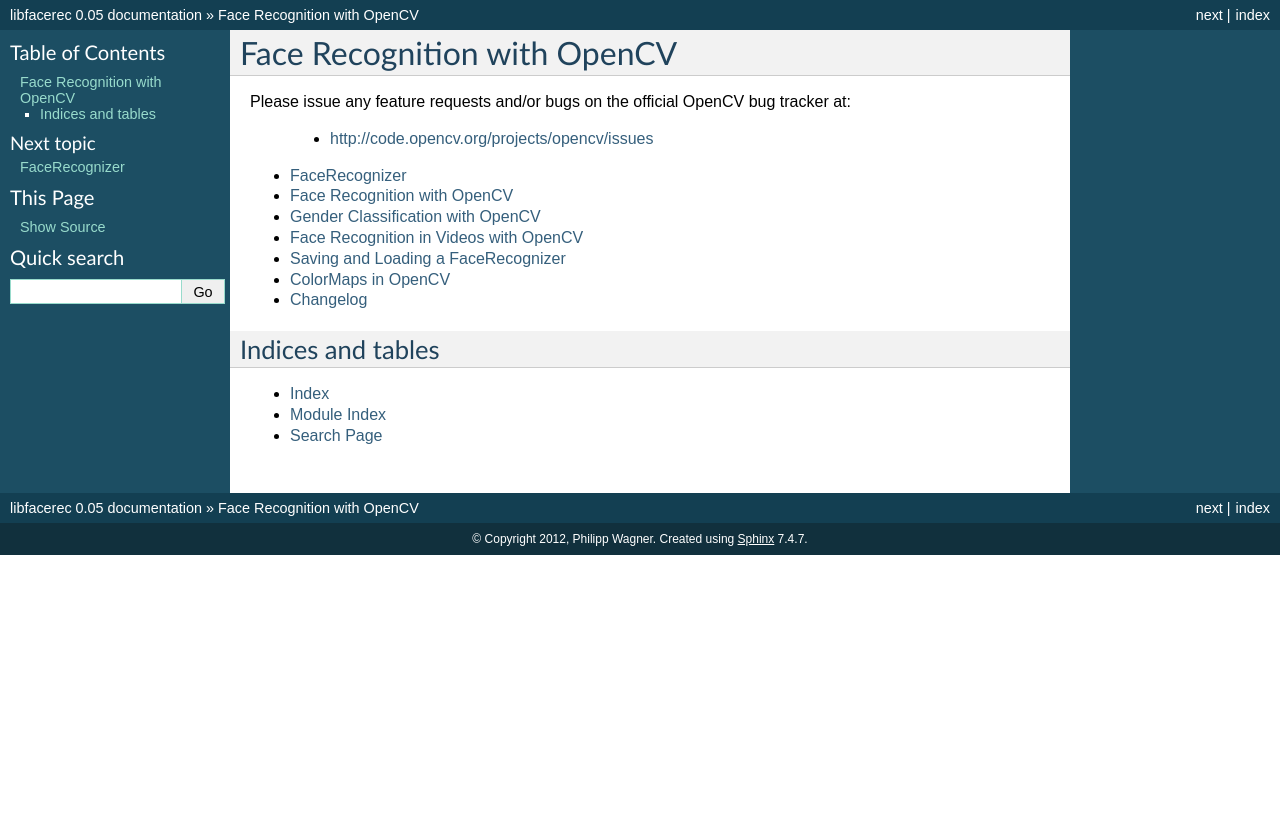
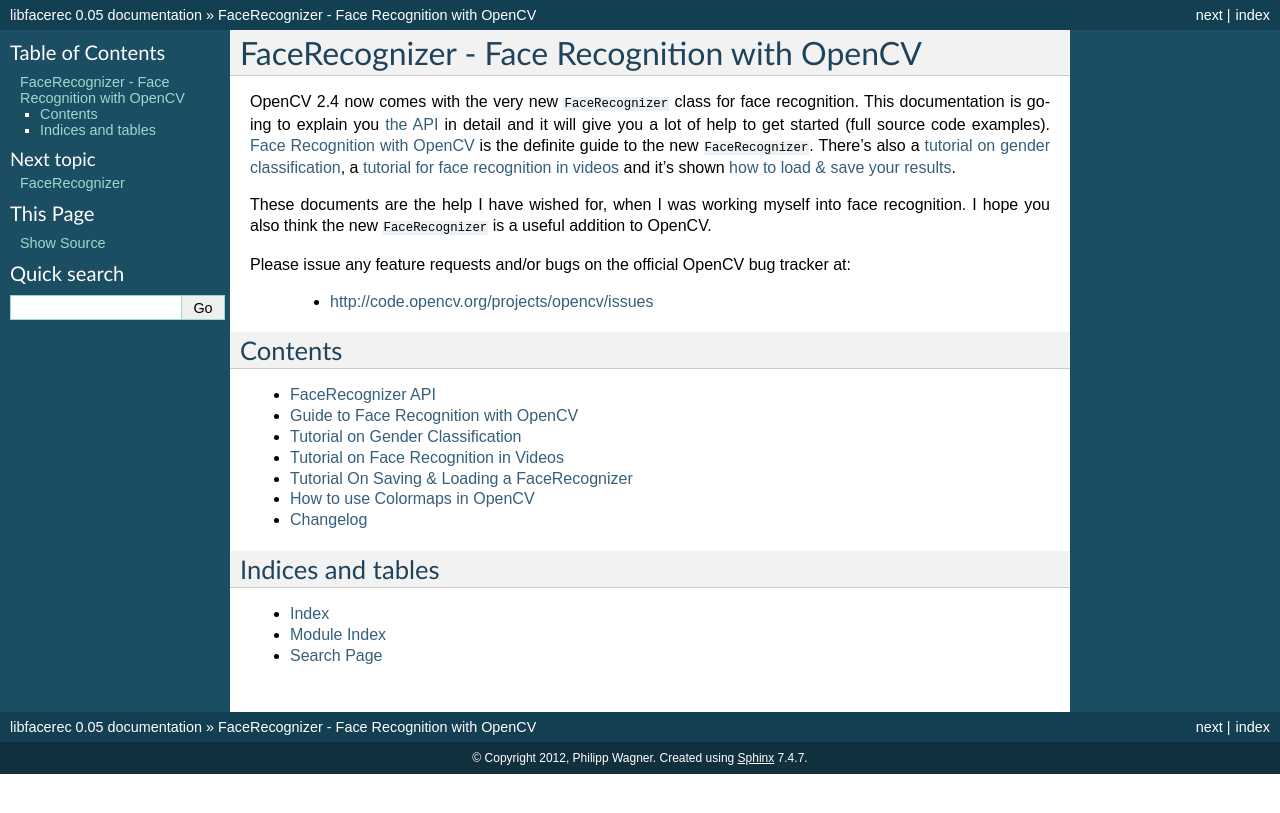
Before and after one commit to bytefish/libfacerec, a Sphinx documentation site: the page built from doc/source/index.rst, in a window 1280 px wide. Shown: the top 813 px of the page. Built offline with Sphinx 7.4.7, drawn with Linux system fonts in a browser that asks for light colours; formulas are drawn with MathJax 3; cross-references to code outside the pages are shown as plain code.

Commit message:
Main index page is now finsihed. Work on gender classification tutorial.

```diff
--- a/doc/source/index.rst
+++ b/doc/source/index.rst
@@ -1,21 +1,28 @@
-Face Recognition with OpenCV
-#############################
+FaceRecognizer - Face Recognition with OpenCV
+##############################################
+
+OpenCV 2.4 now comes with the very new :ocv:class:`FaceRecognizer` class for face recognition. This documentation is going to explain you `the API <facerec_api.rst>`_ in detail and it will give you a lot of help to get started (full source code examples). `Face Recognition with OpenCV <facerec_tutorial.rst>`_ is the definite guide to the new :ocv:class:`FaceRecognizer`. There's also a `tutorial on gender classification <tutorial/facerec_gender_classification.rst>`_, a `tutorial for face recognition in videos <tutorial/facerec_video_recognition.rst>`_ and it's shown `how to load & save your results <tutorial/facerec_save_load.rst>`_.
+
+These documents are the help I have wished for, when I was working myself into face recognition. I hope you also think the new :ocv:class:`FaceRecognizer` is a useful addition to OpenCV.
 
 Please issue any feature requests and/or bugs on the official OpenCV bug tracker at:
 
   * http://code.opencv.org/projects/opencv/issues
 
+Contents
+========
+
+
 .. toctree::
    :maxdepth: 1
 
-   facerec_api.rst
-   facerec_tutorial.rst
-   tutorial/facerec_gender_classification.rst
-   tutorial/facerec_video_recognition.rst
-   tutorial/facerec_save_load.rst
-   colormaps.rst
-   facerec_changelog.rst
-
+   FaceRecognizer API <facerec_api>
+   Guide to Face Recognition with OpenCV <facerec_tutorial>
+   Tutorial on Gender Classification <tutorial/facerec_gender_classification>
+   Tutorial on Face Recognition in Videos <tutorial/facerec_video_recognition>
+   Tutorial On Saving & Loading a FaceRecognizer <tutorial/facerec_save_load>
+   How to use Colormaps in OpenCV <colormaps>
+   Changelog <facerec_changelog>
 
 Indices and tables
 ==================
```
Also changed, not shown: doc/source/tutorial/facerec_gender_classification.rst (+91 -78 lines), CMakeLists.txt (line endings or trailing spaces).
